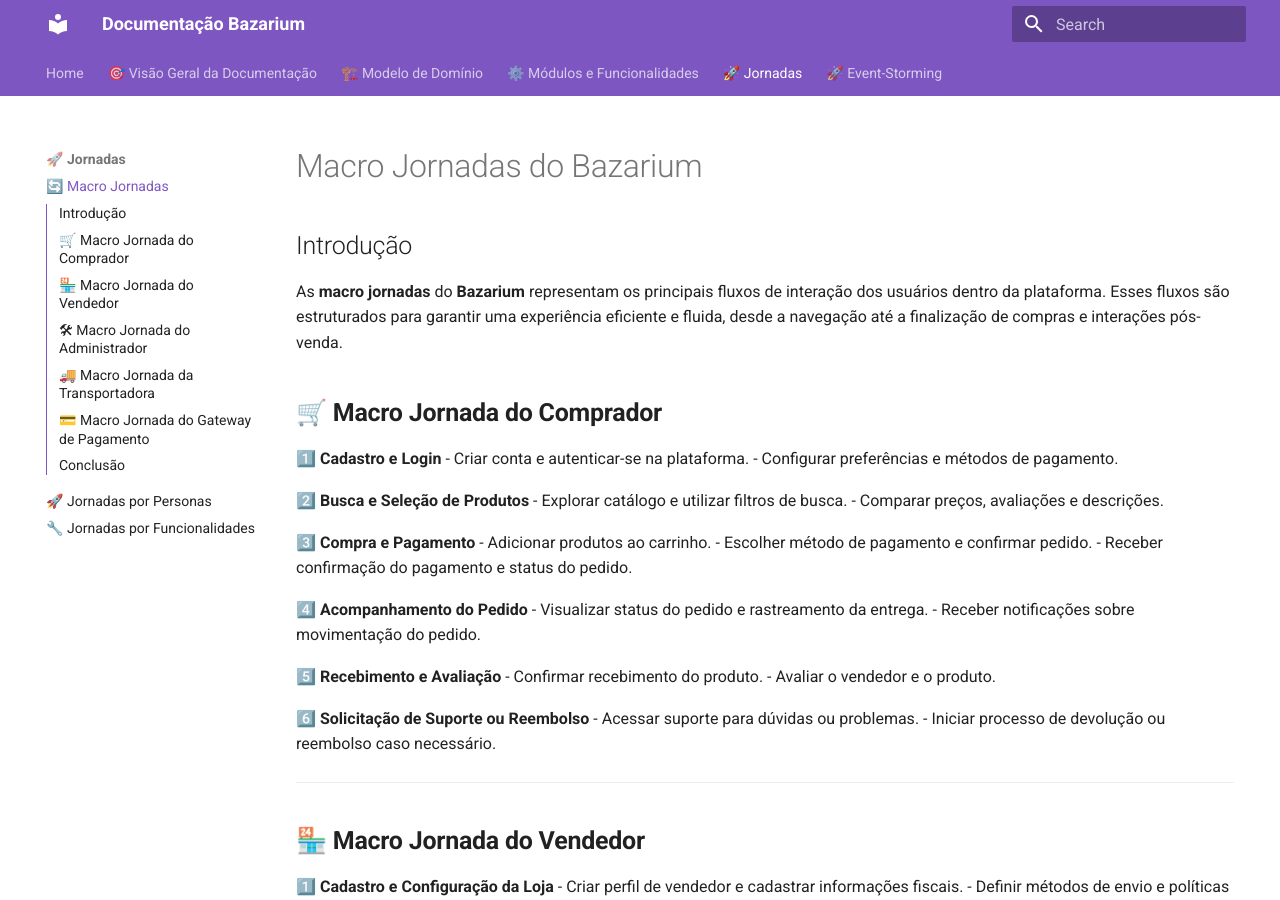
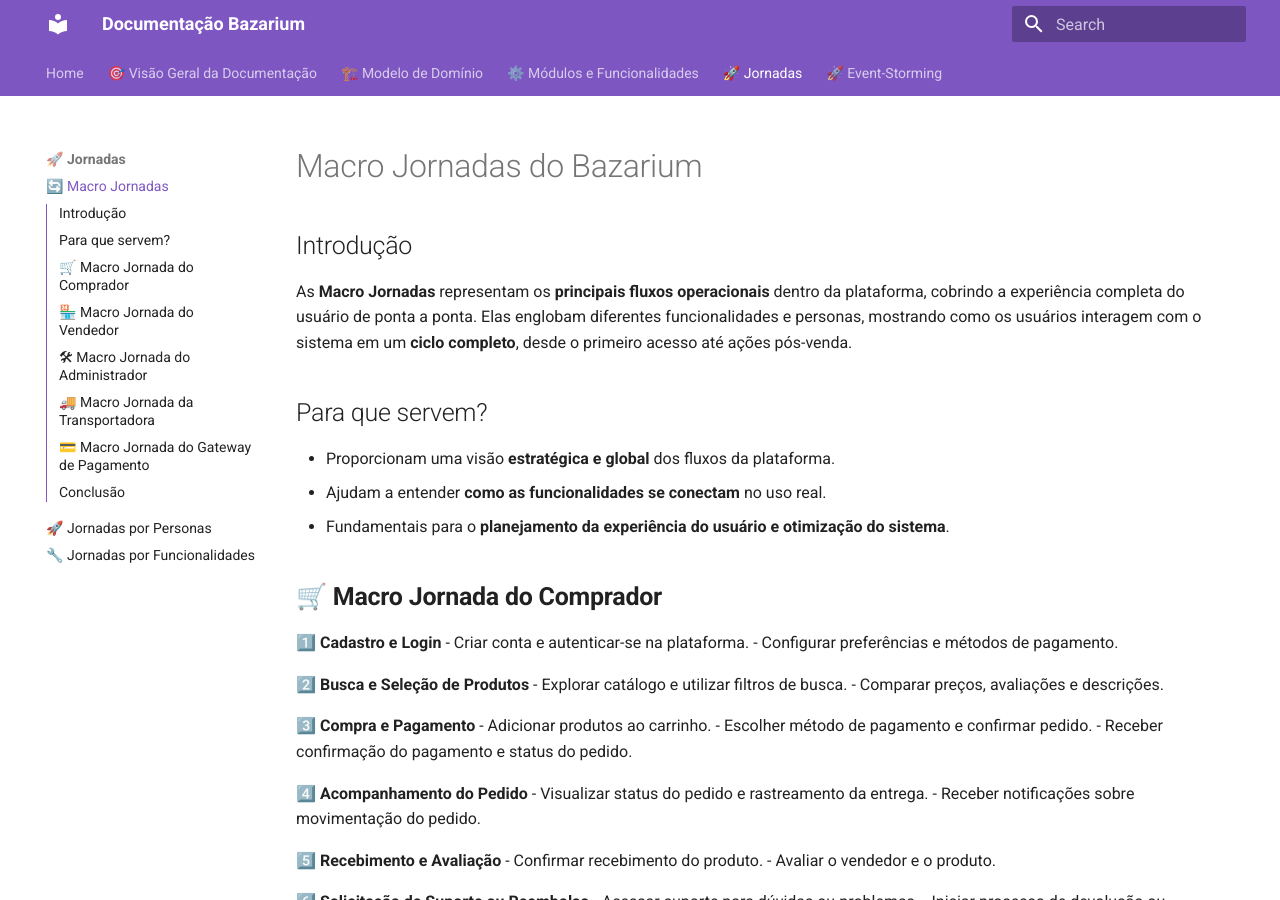
Before and after one commit to tuyoshivinicius/bazarium-docs, an MkDocs documentation site: the page built from docs/jornadas/macro-jornadas.md, in a window 1280 px wide and 900 px high. Built offline with MkDocs 1.6.1 and Material for MkDocs 9.7.7, drawn with Linux system fonts in a browser that asks for light colours.

```diff
--- a/docs/jornadas/macro-jornadas.md
+++ b/docs/jornadas/macro-jornadas.md
@@ -1,7 +1,13 @@
 # Macro Jornadas do Bazarium
 
 ## Introdução
-As **macro jornadas** do **Bazarium** representam os principais fluxos de interação dos usuários dentro da plataforma. Esses fluxos são estruturados para garantir uma experiência eficiente e fluida, desde a navegação até a finalização de compras e interações pós-venda.
+As **Macro Jornadas** representam os **principais fluxos operacionais** dentro da plataforma, cobrindo a experiência completa do usuário de ponta a ponta. Elas englobam diferentes funcionalidades e personas, mostrando como os usuários interagem com o sistema em um **ciclo completo**, desde o primeiro acesso até ações pós-venda.
+
+## Para que servem?
+- Proporcionam uma visão **estratégica e global** dos fluxos da plataforma.
+- Ajudam a entender **como as funcionalidades se conectam** no uso real.
+- Fundamentais para o **planejamento da experiência do usuário e otimização do sistema**.
+
 
 ## 🛒 **Macro Jornada do Comprador**
 
```
Also changed, not shown: docs/jornadas/jornadas-por-funcionalidade.md (+7 -1 lines), docs/jornadas/jornadas-por-personas.md (+6 -1 lines).
